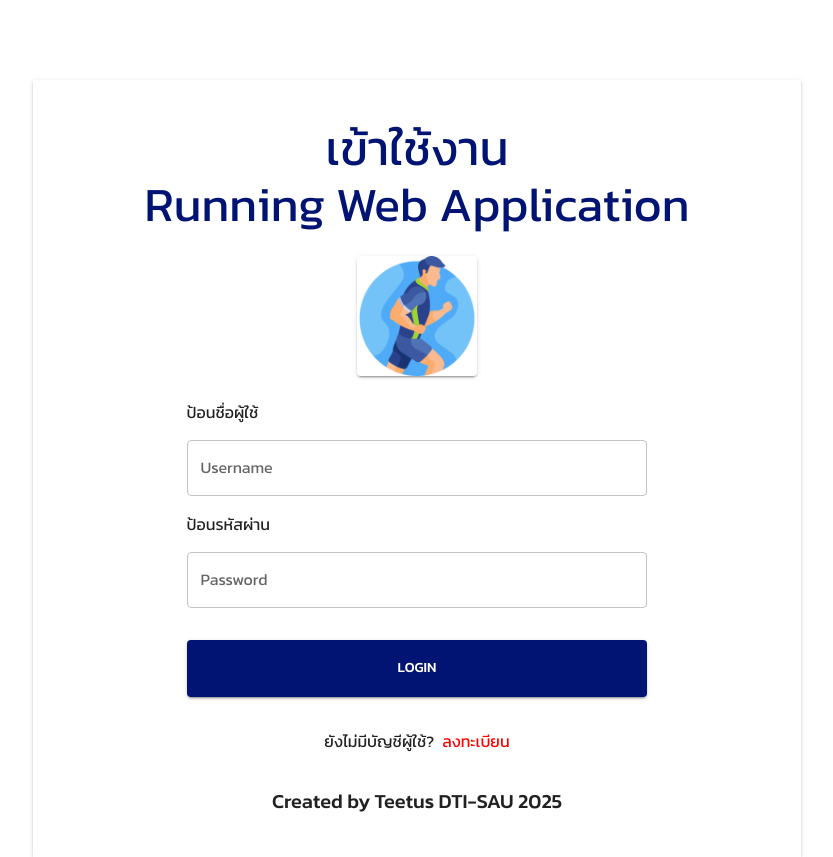
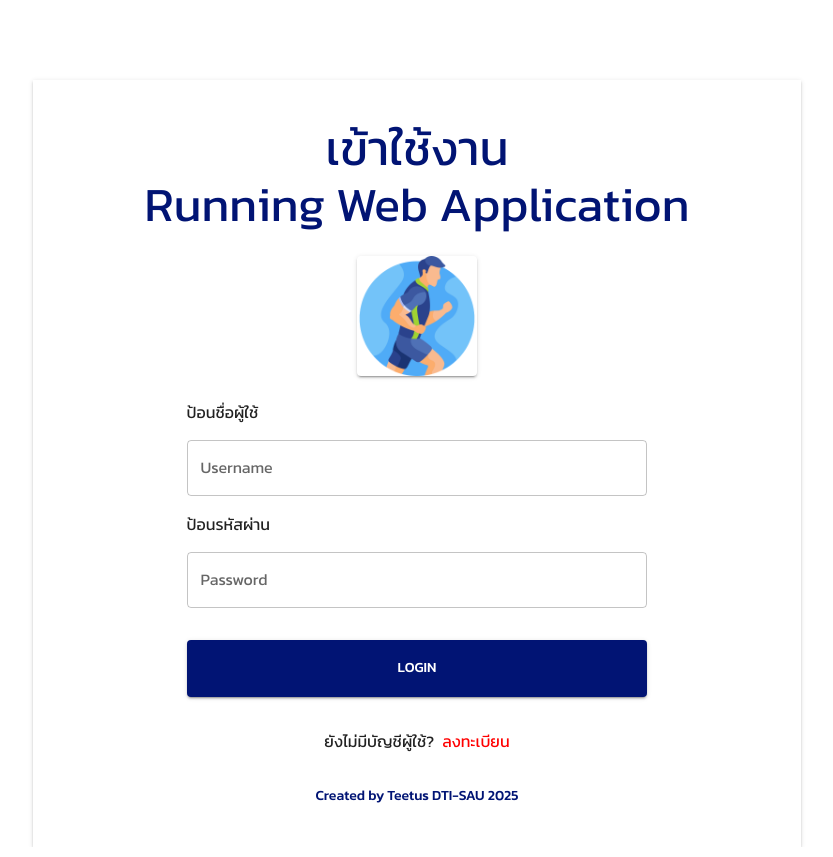
Before and after one commit to teetusp/dti-running-app, a React (Vite) app: page / in a window 1280 px wide. Shown: the whole page, without its empty margins (223-1056 px from the left). Built offline with nearby package versions, Linux system fonts and the light colour scheme.

Commit message:
เปลี่ยนขนาดตัวอักษร

```diff
--- a/src/views/LoginRunner.jsx
+++ b/src/views/LoginRunner.jsx
@@ -74,7 +74,7 @@ function LoginRunner() {
                 </Link>
               </Typography>
             </Typography>
-            <Typography variant='h6' sx={{mt: 4, textAlign: 'center'}}>
+            <Typography variant='subtitle2' sx={{mt: 4, textAlign: 'center', color: '#011474'}}>
               Created by Teetus DTI-SAU 2025
             </Typography>
           </Box>
```
